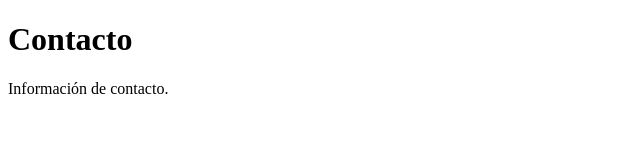
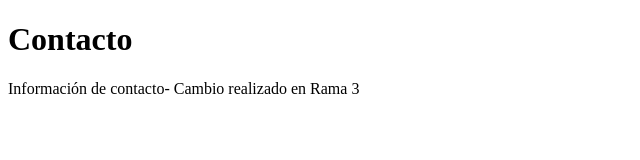
Before and after one commit to mseminariog18-cell/Semana4_2, a plain HTML site: page contacto.html in a window 1280 px wide. Shown: the whole page, without its empty margins (0-640 px from the left). Drawn offline with Linux system fonts and the light colour scheme.

Commit message:
cambio en contacto.html - rama3

```diff
--- a/contacto.html
+++ b/contacto.html
@@ -7,6 +7,6 @@
 </head>
 <body>
     <h1>Contacto</h1>
-    <p>Información de contacto.</p>
+    <p>Información de contacto- Cambio realizado en Rama 3</p>
 </body>
 </html>
```
